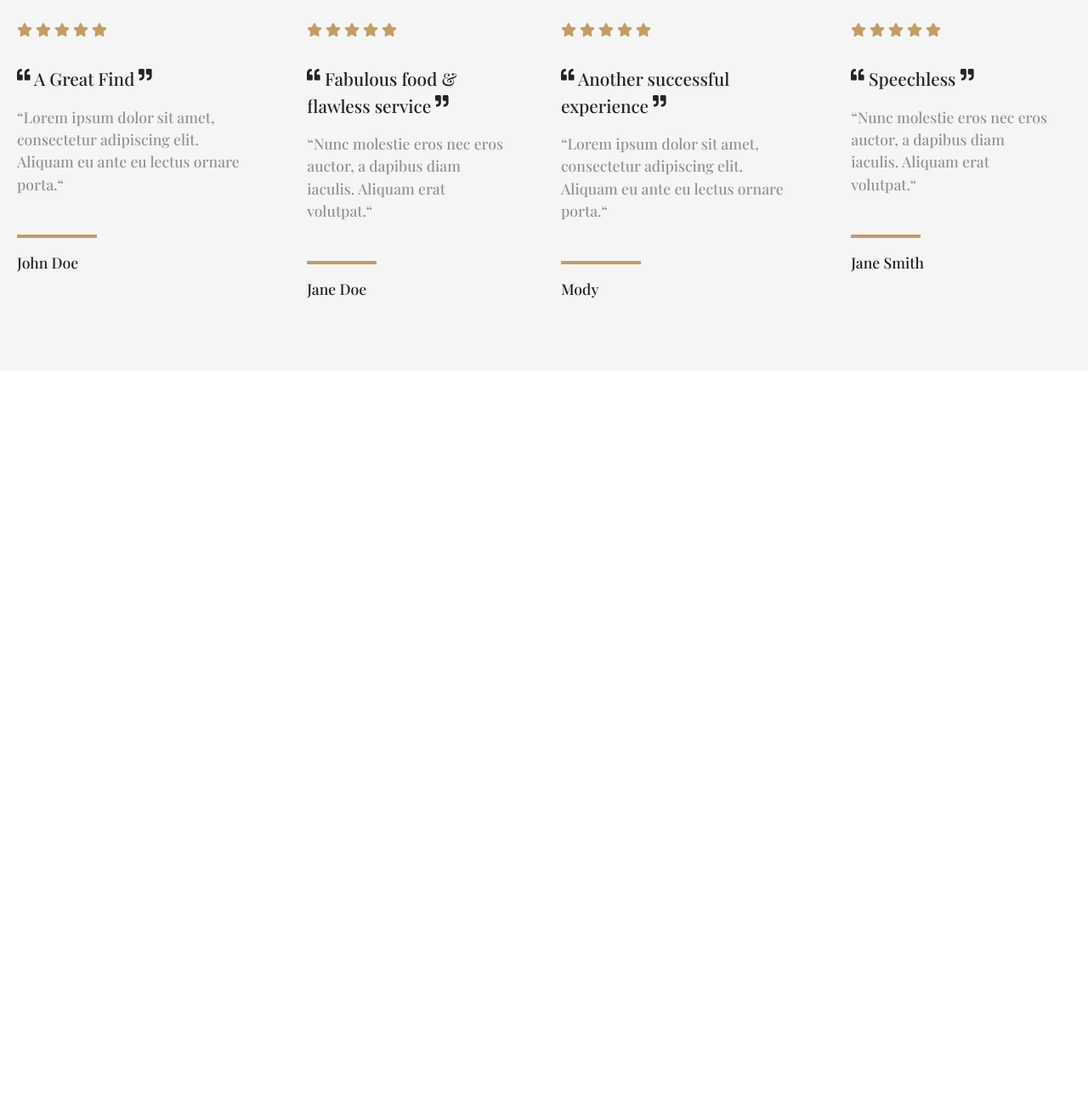
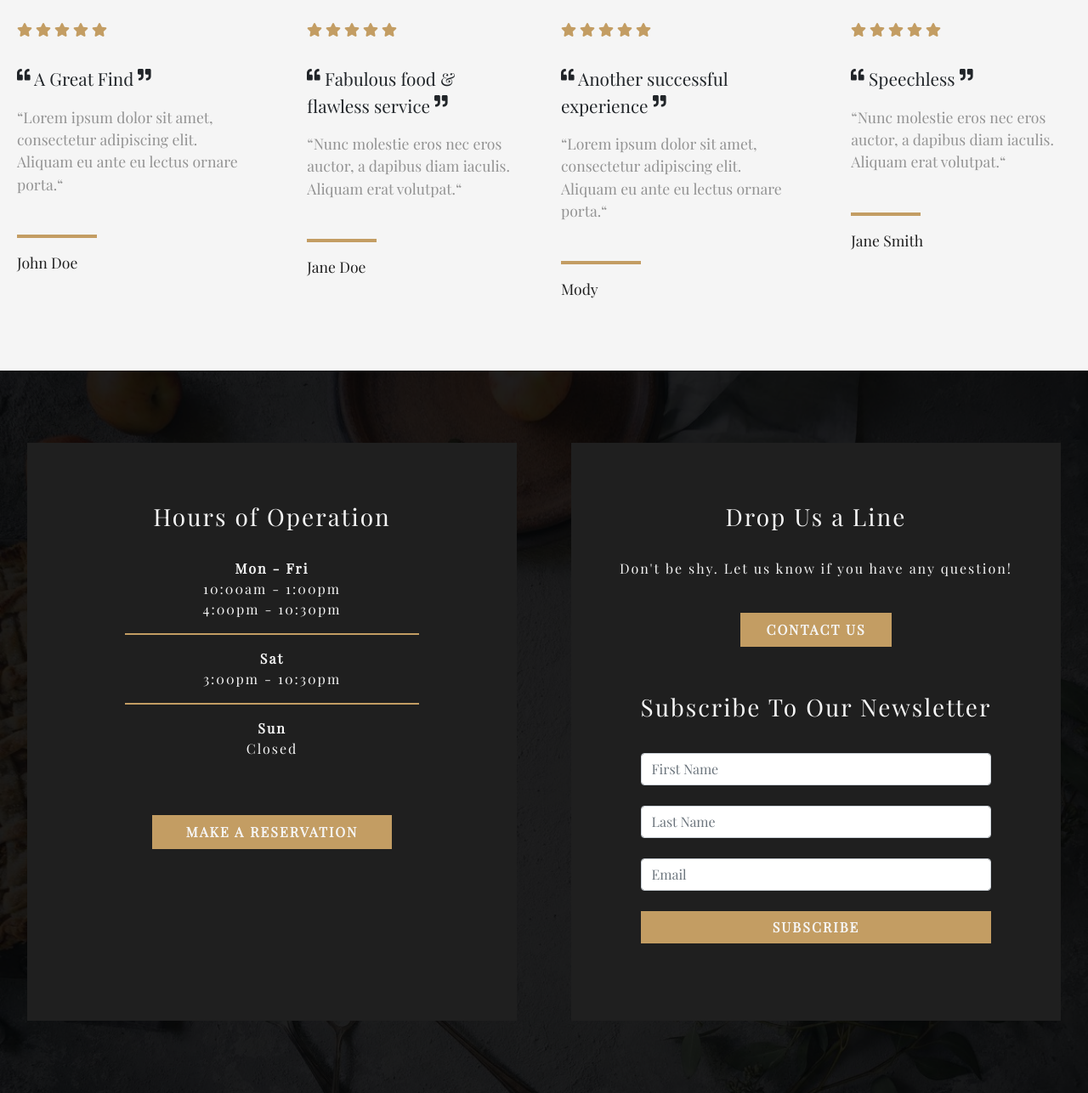
Before and after one commit to Ahmad-Saleh89/Restaurant, a plain HTML site: page index.html in a window 1280 px wide. Shown: the part 2314-3600 px from the top of the page at 85% size. Before the commit the page ends 2750 px from the top, so only its background shows below. Drawn offline with nearby package versions, Linux system fonts and the light colour scheme.

Commit message:
Adding Subscribe form

```diff
--- a/index.html
+++ b/index.html
@@ -5,7 +5,7 @@
     <meta name="viewport" content="width=device-width, initial-scale=1.0">
     <meta http-equiv="X-UA-Compatible" content="ie=edge">
     <title>Restaurant</title>
-    <link href="https://fonts.googleapis.com/css?family=Playfair+Display:500" rel="stylesheet">
+    <link href="https://fonts.googleapis.com/css?family=Playfair+Display:400" rel="stylesheet">
     <link rel="stylesheet" href="https://maxcdn.bootstrapcdn.com/bootstrap/4.0.0/css/bootstrap.min.css" integrity="sha384-Gn5384xqQ1aoWXA+058RXPxPg6fy4IWvTNh0E263XmFcJlSAwiGgFAW/dAiS6JXm" crossorigin="anonymous">
     <link rel="stylesheet" href="style.css">
     <script defer src="https://use.fontawesome.com/releases/v5.0.9/js/all.js" integrity="sha384-8iPTk2s/jMVj81dnzb/iFR2sdA7u06vHJyyLlAd4snFpCl/SnyUjRrbdJsw1pGIl" crossorigin="anonymous"></script>
@@ -225,3 +225,53 @@
         </div>
     </div>
 </section>
+
+<section id="actions">
+    <div id="actions-wrapper">
+        <div class="action-col">
+            <h3>Hours of Operation</h3>
+            <br>
+            <div class="hours">
+                <p>
+                    <strong>Mon - Fri</strong><br>
+                    <span>10:00am - 1:00pm</span><br>
+                    <span>4:00pm - 10:30pm</span>
+                </p>
+                <hr>
+                <p>
+                    <strong>Sat</strong><br>
+                    <span>3:00pm - 10:30pm</span>
+                </p>
+                <hr>
+                <p>
+                    <strong>Sun</strong><br>
+                    <span>Closed</span>
+                </p>
+                <input type="button" value="MAKE A RESERVATION">
+            </div>
+        </div>
+        <div class="action-col">
+            <div class="contact">
+                <h3>Drop Us a Line</h3><br>
+                <p>Don't be shy. Let us know if you have any question!</p>
+                <br>
+                <input type="button" value="CONTACT US">
+            </div>
+            <br>
+            <div class="subscribe">
+                <h3>Subscribe To Our Newsletter</h3>
+                <form action="">
+                    <div class="form-group">
+                        <input type="text" class="form-control" placeholder="First Name">
+                        <br>
+                        <input type="text" class="form-control" placeholder="Last Name">
+                        <br>
+                        <input type="email" class="form-control" placeholder="Email">
+                        <br>
+                        <input type="button" value="SUBSCRIBE">
+                    </div>
+                </form>
+            </div>
+        </div>
+    </div>
+</section>
--- a/styles.sass
+++ b/styles.sass
@@ -281,3 +281,76 @@ header
                 margin-left: 0
             span
                 color: $myBlack
+
+
+
+/* **** Hours of Operation and Subscribe Form *** */
+#actions
+    height: 850px
+    background-image: url(images/footer_bg.jpg)
+    background-size: cover
+    background-color: $myBlack
+    background-blend-mode: multiply
+    display: flex
+    justify-content: center
+#actions-wrapper
+    height: 80%
+    width: 1280px
+    margin: auto
+    display: flex
+    flex-direction: row
+    justify-content: space-around
+    align-items: center
+    color: $bg-color
+.action-col
+    height: 100%
+    width: 45%
+    background-color: $myBlack
+    display: flex
+    flex-direction: column
+    justify-content: flex-start
+    align-items: center
+    padding-top: 70px
+    text-align: center
+    letter-spacing: 2px
+.hours
+    width: 60%
+    hr
+        border: 1px solid $brownish
+    input
+        margin-top: 50px
+        padding: 8px 40px
+        background-color: $brownish
+        color: $bg-color
+        border: none
+        font-weight: 600
+        letter-spacing: 2px
+.contact
+    input
+        padding: 8px 30px
+        background-color: $brownish
+        color: $bg-color
+        border: none
+        font-weight: 600
+        letter-spacing: 2px
+.subscribe
+    padding-top: 30px
+    form
+        animation: slide-right 900ms ease-in-out normal forwards
+        padding-top: 30px
+        input[type="button"]
+            background-color: $brownish
+            color: $bg-color
+            border: none
+            font-weight: 600
+            letter-spacing: 2px
+            width: 100%
+            padding: 7px
+
+@keyframes slide-right
+    0%
+        opacity: 0
+        transform: translateY(-50px)
+    100%
+        opacity: 1
+        transform: translateY(0)
```
Also changed, not shown: images/footer_bg.jpg (added), style.css, 1 other file.
